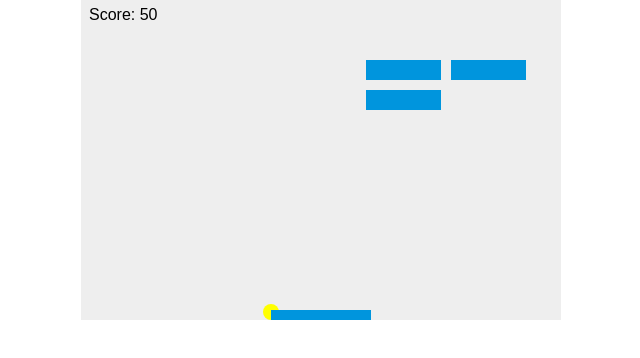
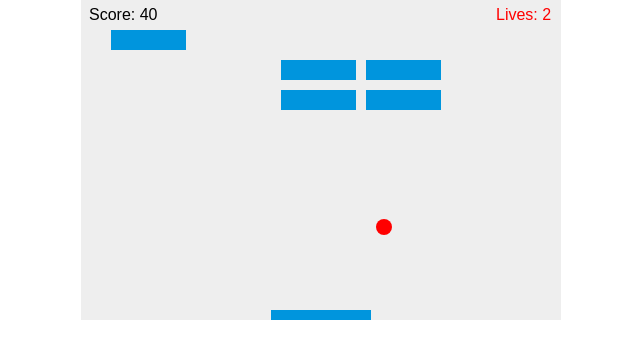
Before and after one commit to ctmckeel93/canvasBreakout, a plain HTML site: page index.html in a window 1280 px wide. Shown: the whole page, without its empty margins (319-959 px from the left). Drawn offline with Linux system fonts and the light colour scheme.

Commit message:
Added direction consideration to ball travel

```diff
--- a/index.html
+++ b/index.html
@@ -18,13 +18,14 @@
     var ctx = canvas.getContext("2d");
     var score = 0;
     var pointInterval = 5
+    var lives = 3;
 
     var x = canvas.width/2
     var y = canvas.height - 30;
-    var dx = 2;
-    var dy = -2;
+    var dx = 3;
+    var dy = -3;
     var ballRadius = 8;
-    var speedMultiplier = 1;
+    var speedMultiplier = 1.2;
     var ballColor = "black";
 
     // Making the paddle
@@ -109,7 +110,6 @@
                         if (score == (brickRowCount * brickColumnCount - 2) * pointInterval) {
                             alert(`YOU WIN! Congratulations! \n Score: ${score} `);
                             document.location.reload();
-                            clearInterval(interval);
                         }
                         switch (ballColor) {
                             case "black":
@@ -151,12 +151,19 @@
         ctx.fillStyle = "black";
         ctx.fillText("Score: " + score, 8, 20);
     }
+
+    function drawLives() {
+        font = "16px Arial";
+        ctx.fillStyle = "red"
+        ctx.fillText("Lives: " + lives, canvas.width-65, 20);
+    }
     function draw() {
         ctx.clearRect(0, 0, canvas.width, canvas.height);
         drawBricks();
         drawBall();
         drawPaddle();
         drawScore();
+        drawLives();
         collision();
         if(y + dy < ballRadius) {
             dy *= -1;
@@ -166,12 +173,28 @@
                 dy*= speedMultiplier;
                 dx*= speedMultiplier;
                 dy *= -1;
+                if (rightPressed && dx < 0) {
+                    dx *= -1;
+                }
+                else if (leftPressed && dx > 0) {
+                    dx *= -1;
+                }
 
             }
             else {
-                alert("GAME OVER");
-                document.location.reload();
-                clearInterval(interval);
+                lives--
+                if (lives == 0) {
+                    alert("GAME OVER");
+                    document.location.reload();
+                }
+                else {
+                    x = canvas.width/2;
+                    y = canvas.height - 30;
+                    dx = 3;
+                    dy = -3
+                    paddleX = (canvas.width-paddleWidth)/2
+                }
+
             }
         }
         if (x + dx < ballRadius || x + dx > canvas.width- ballRadius) {
@@ -194,6 +217,7 @@
                 paddleX = 0;
             }
         }
+        requestAnimationFrame(draw);
     }
     document.addEventListener("keydown", keyDownHandler, false);
     document.addEventListener("keyup", keyUpHandler, false);
@@ -223,7 +247,7 @@
         }
     }
 
-    var interval = setInterval(draw, 10);
+    draw()
 </script>
 
 </body>
```
